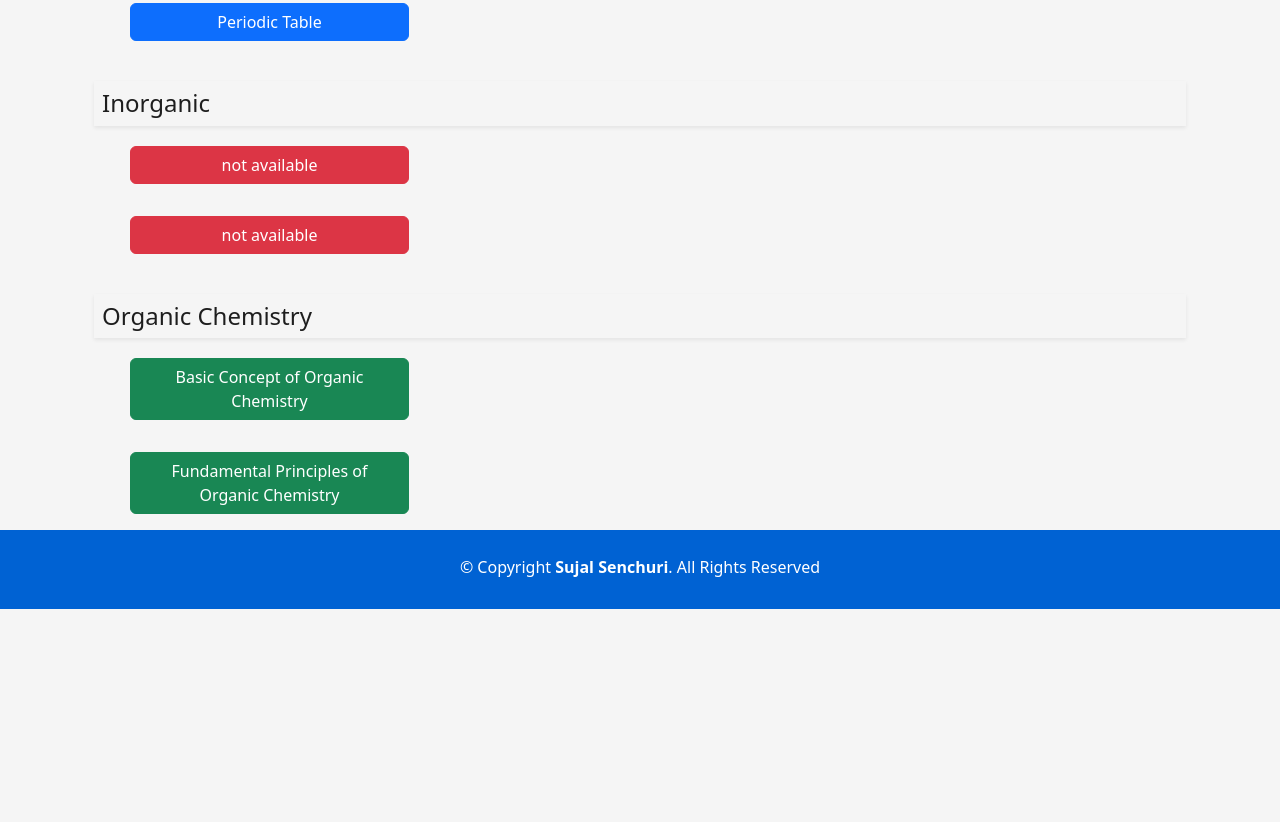
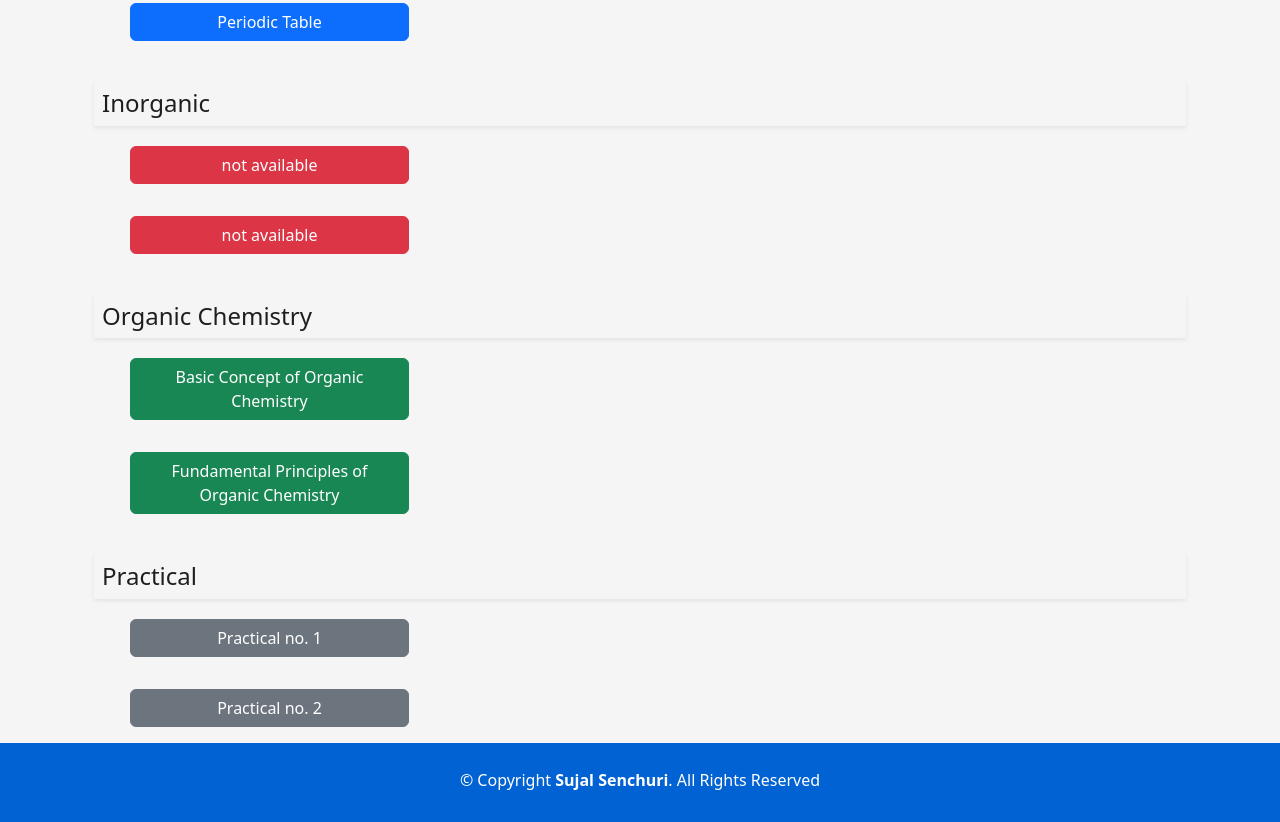
Before and after one commit to sujalsenchuri/portfolio-website, a plain HTML site: page chemistry.html in a window 1280 px wide. Shown: the part 616-1438 px from the top of the page. Before the commit the page ends 1225 px from the top, so only its background shows below. Drawn offline with Linux system fonts and the light colour scheme.

Commit message:
practical

```diff
--- a/chemistry.html
+++ b/chemistry.html
@@ -59,7 +59,7 @@
             <div class="container">
                 <div class="row">
                     <div class="col-md-12">
-                        <!--Mechanics-->
+                        <!--Physical Chemistry-->
                         <div class="container">
                             <h4 class="mb-1 shadow-sm p-2">Physical Chemistry</h4>
                         </div>
@@ -83,7 +83,7 @@
                             </a>
                         </div>
 
-                        <!--Heat-->
+                        <!--Inorganic-->
                         <div class="container">
                             <h4 class="mb-1 mt-4 shadow-sm p-2">Inorganic</h4>
                         </div>
@@ -100,7 +100,7 @@
                             </a>
                         </div>
 
-                        <!--optics-->
+                        <!--Organic-->
                         <div class="container">
                             <h4 class="mb-1 mt-4 shadow-sm p-2">Organic Chemistry</h4>
                         </div>
@@ -116,7 +116,22 @@
                                     Principles of Organic Chemistry</button>
                             </a>
                         </div>
-
+                        <!--practical-->
+                        <div class="container">
+                            <h4 class="mb-1 mt-4 shadow-sm p-2">Practical</h4>
+                        </div>
+                        <div class="row">
+                            <a href="https://drive.google.com/file/d/1FGlVUqWaNaDGPwSlIfcf6YTQWT7QkkBM/view?usp=share_link" target="_blank">
+                                <button type="button" class="btn btn-secondary col-md-3 mx-md-5 my-3">Practical no.
+                                    1</button>
+                            </a>
+                        </div>
+                        <div class="row">
+                            <a href="#" target="_blank">
+                                <button type="button" class="btn btn-secondary col-md-3 mx-md-5 my-3">Practical no.
+                                    2</button>
+                            </a>
+                        </div>
 
                     </div>
                 </div>
```
Also changed, not shown: physics.html (+15 -1 lines).
